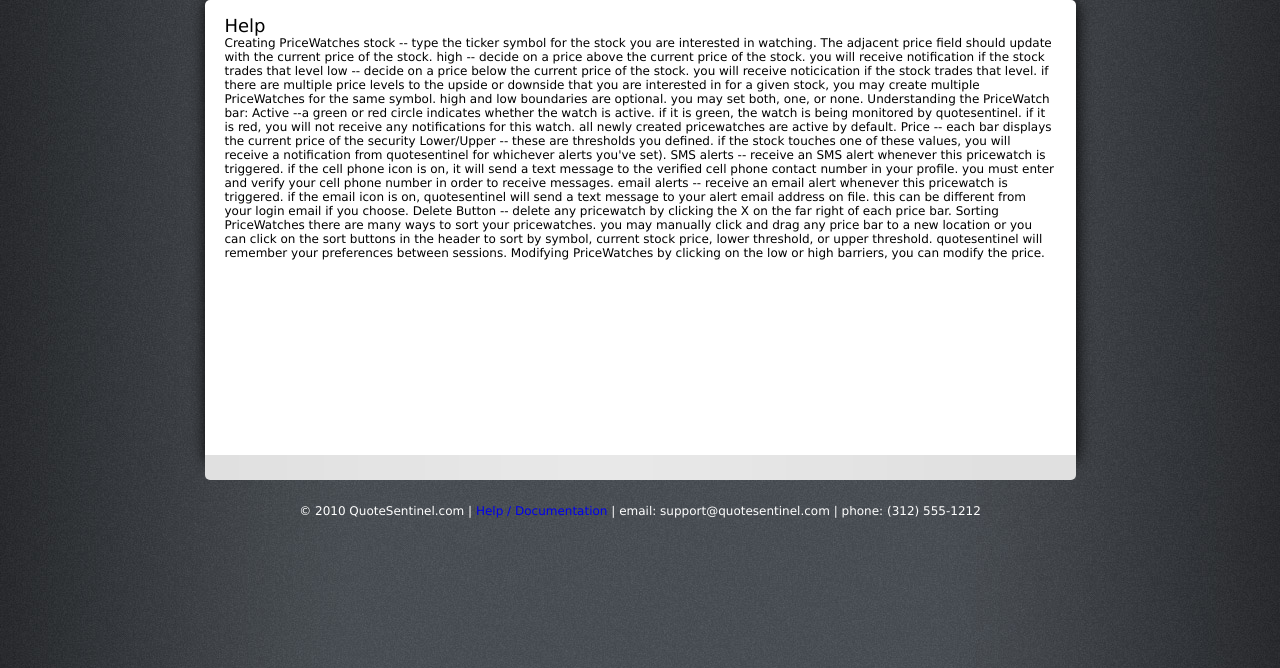
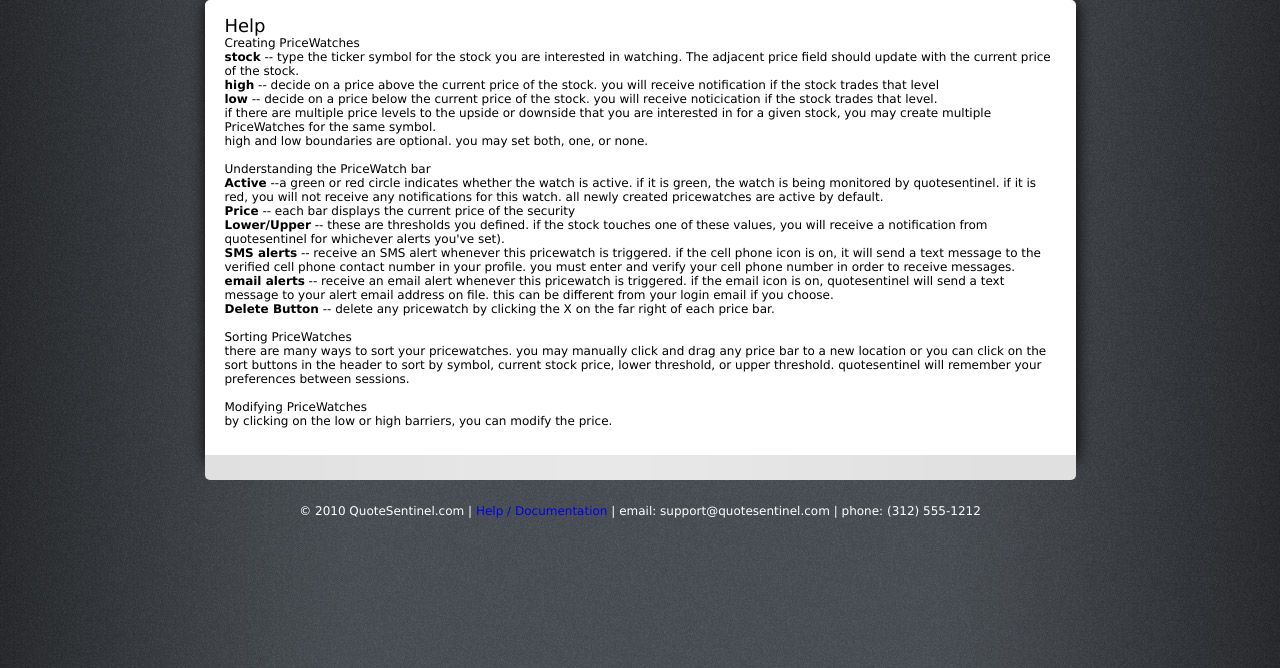
Before and after one commit to ezl/chromano_trial, a Django app: template templates/help.html in a window 1280 px wide. Shown: the part 64-732 px from the top of the page. Run offline with Django 3.2, Linux system fonts and the light colour scheme; the template is opened without the code that fills it, so the values that code supplies are empty; parts of the project's set-up code (start-up, migrations or seed data) failed here and were passed over; some libraries are stand-ins or nearby versions.

Commit message:
make help page mildly readable

```diff
--- a/templates/help.html
+++ b/templates/help.html
@@ -4,29 +4,40 @@
 <div class="static">
     <h2>Help</h2>
 
-Creating PriceWatches
-stock -- type the ticker symbol for the stock you are interested in watching.  The adjacent price field should update with the current price of the stock.
-high -- decide on a price above the current price of the stock. you will receive notification if the stock trades that level
-low -- decide on a price below the current price of the stock. you will receive noticication if the stock trades that level.
-if there are multiple price levels to the upside or downside that you are interested in for a given stock, you may create multiple PriceWatches for the same symbol.
+<h3>Creating PriceWatches</h3>
+<p><b>stock</b> -- type the ticker symbol for the stock you are interested in watching.  The adjacent price field should update with the current price of the stock.</p>
+<p><b>high</b> -- decide on a price above the current price of the stock. you will receive notification if the stock trades that level</p>
+<p><b>low</b> -- decide on a price below the current price of the stock. you will receive noticication if the stock trades that level.</p>
+<p>if there are multiple price levels to the upside or downside that you are interested in for a given stock, you may create multiple PriceWatches for the same symbol.</p>
 
-high and low boundaries are optional.  you may set both, one, or none.
+<p>high and low boundaries are optional.  you may set both, one, or none.</p>
 
-Understanding the PriceWatch bar:
-Active --a green or red circle indicates whether the watch is active.  if it is green, the watch is being monitored by quotesentinel.  if it is red, you will not receive any notifications for this watch.  all newly created pricewatches are active by default.
+<br />
 
-Price -- each bar displays the current price of the security
-Lower/Upper -- these are thresholds you defined.  if the stock touches one of these values, you will receive a notification from quotesentinel for whichever alerts you've set).
-SMS alerts -- receive an SMS alert whenever this pricewatch is triggered.  if the cell phone icon is on, it will send a text message to the verified cell phone contact number in your profile.  you must enter and verify your cell phone number in order to receive messages.
+<h3>Understanding the PriceWatch bar</h3>
+<b>Active</b> --a green or red circle indicates whether the watch is active.  if it is green, the watch is being monitored by quotesentinel.  if it is red, you will not receive any notifications for this watch.  all newly created pricewatches are active by default.
+<br />
 
-email alerts -- receive an email alert whenever this pricewatch is triggered. if the email icon is on, quotesentinel will send a text message to your alert email address on file.  this can be different from your login email if you choose.
+<b>Price</b> -- each bar displays the current price of the security
+<br />
+<b>Lower/Upper</b> -- these are thresholds you defined.  if the stock touches one of these values, you will receive a notification from quotesentinel for whichever alerts you've set).
+<br />
+<b>SMS alerts</b> -- receive an SMS alert whenever this pricewatch is triggered.  if the cell phone icon is on, it will send a text message to the verified cell phone contact number in your profile.  you must enter and verify your cell phone number in order to receive messages.
 
-Delete Button -- delete any pricewatch by clicking the X on the far right of each price bar.
+<br />
+<b>email alerts</b> -- receive an email alert whenever this pricewatch is triggered. if the email icon is on, quotesentinel will send a text message to your alert email address on file.  this can be different from your login email if you choose.
 
-Sorting PriceWatches
+<br />
+<b>Delete Button</b> -- delete any pricewatch by clicking the X on the far right of each price bar.
+
+<br />
+<br />
+<h3>Sorting PriceWatches</h3>
     there are many ways to sort your pricewatches.  you may manually click and drag any price bar to a new location or you can click on the sort buttons in the header to sort by symbol, current stock price, lower threshold, or upper threshold.  quotesentinel will remember your preferences between sessions.
 
-Modifying PriceWatches
+<br />
+<br />
+<h3>Modifying PriceWatches</h3>
 by clicking on the low or high barriers, you can modify the price.
 
 
```
